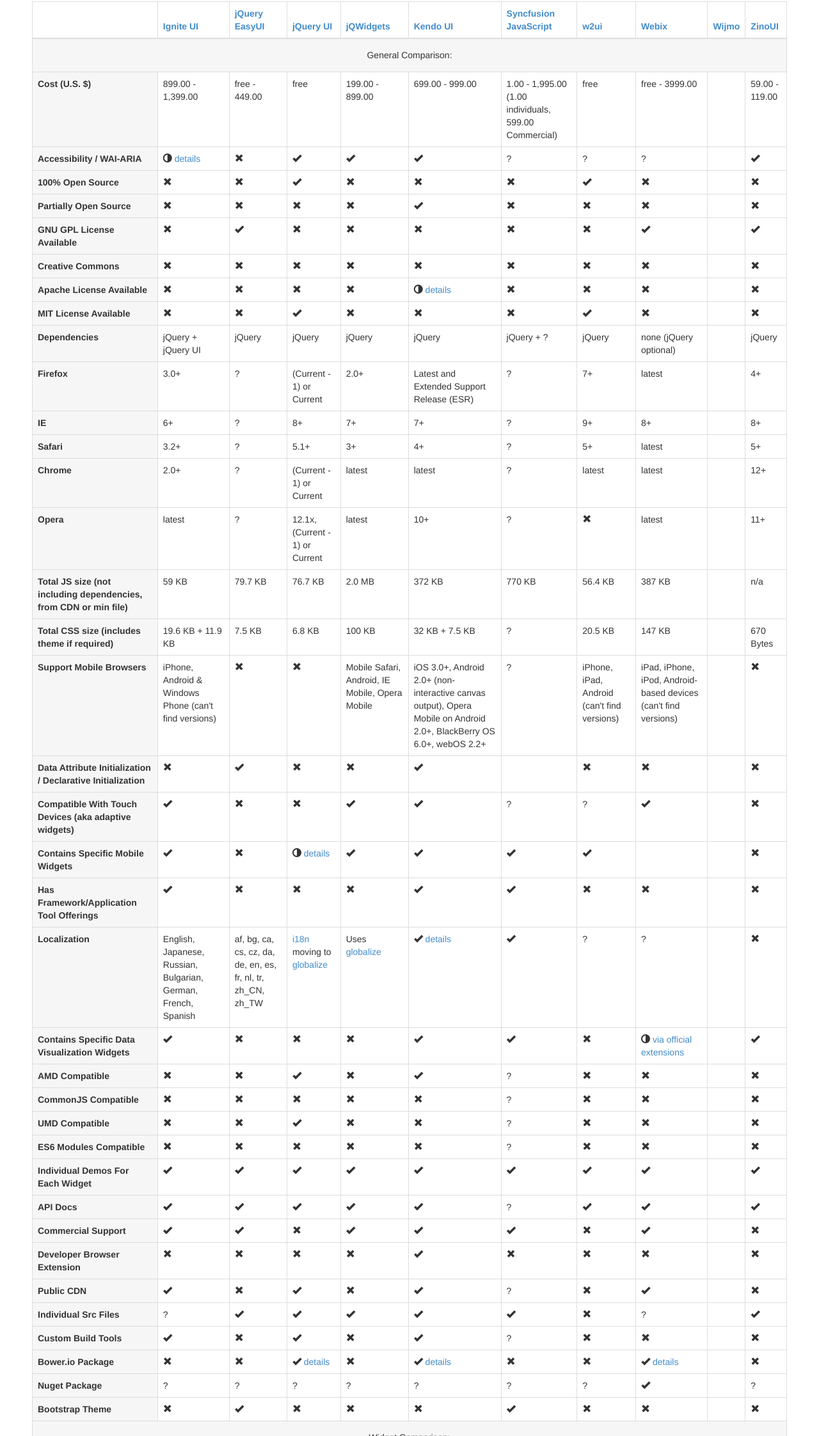
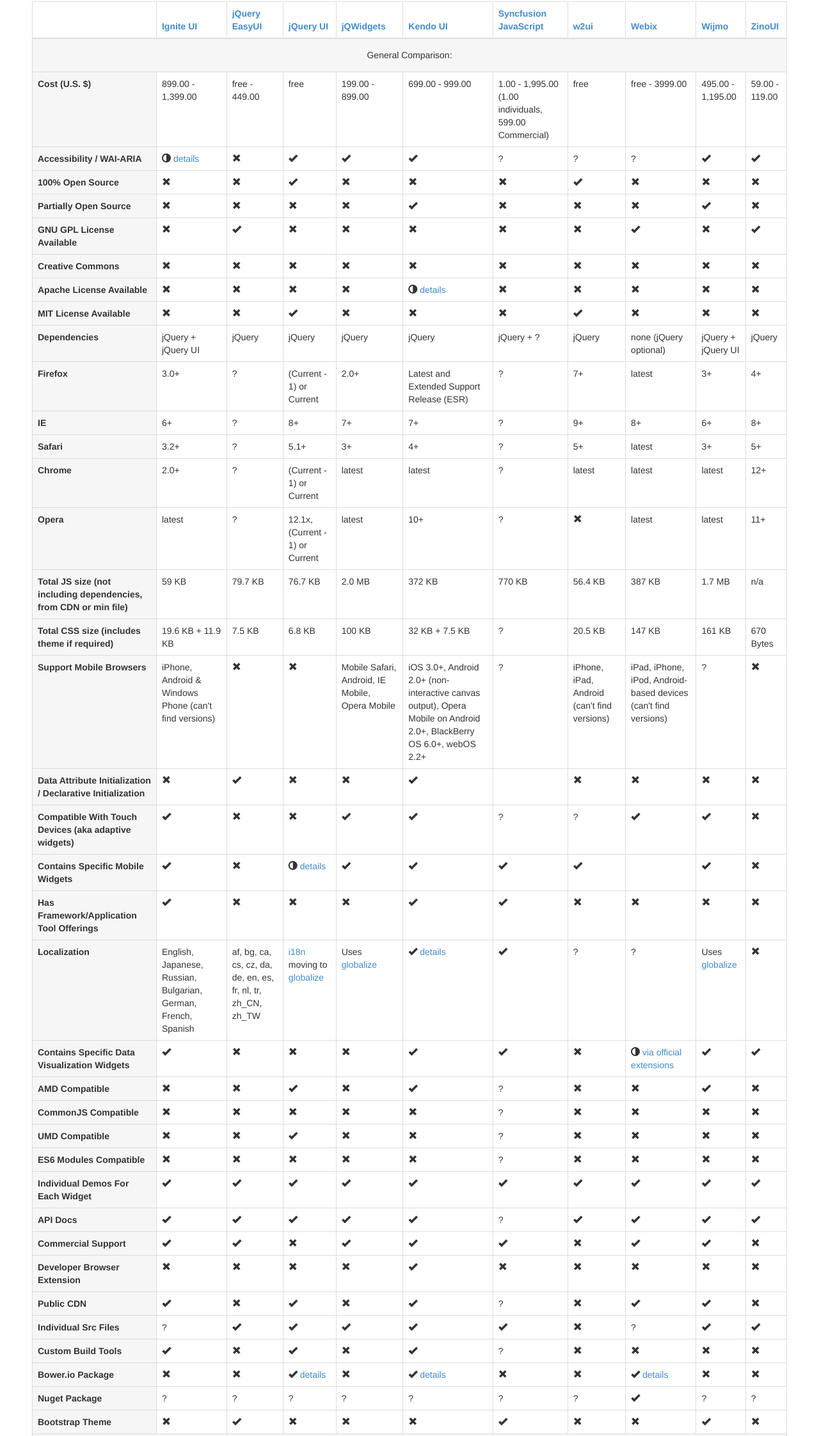
Before and after one commit to codylindley/jqueryuiwidgets.com, a website: page index.html in a window 1280 px wide. Shown: the part 83-2328 px from the top of the page at 64% size. Drawn offline with Linux system fonts and the light colour scheme.

Commit message:
Adding Wijmo

```diff
--- a/index.html
+++ b/index.html
@@ -62,7 +62,7 @@
             <td>1.00 - 1,995.00 (1.00 individuals, 599.00 Commercial)</td>
             <td>free</td>
             <td>free - 3999.00</td>
-            <td></td>
+            <td>495.00 - 1,195.00</td>
             <td>59.00 - 119.00</td>
         </tr>
         <tr>
@@ -75,7 +75,7 @@
             <td>?</td>
             <td>?</td>
             <td>?</td>
-            <td></td>
+            <td><span class="glyphicon glyphicon-ok"></span></td>
             <td><span class="glyphicon glyphicon-ok"></span></td>
         </tr>
         <tr>
@@ -88,7 +88,7 @@
             <td><span class="glyphicon glyphicon-remove"></span></td>
             <td><span class="glyphicon glyphicon-ok"></span></td>
             <td><span class="glyphicon glyphicon-remove"></span></td>
-            <td></td>
+            <td><span class="glyphicon glyphicon-remove"></span></td>
             <td><span class="glyphicon glyphicon-remove"></span></td>
         </tr>
         <tr>
@@ -101,7 +101,7 @@
             <td><span class="glyphicon glyphicon-remove"></span></td>
             <td><span class="glyphicon glyphicon-remove"></span></td>
             <td><span class="glyphicon glyphicon-remove"></span></td>
-            <td></td>
+            <td><span class="glyphicon glyphicon-ok"></span></td>
             <td><span class="glyphicon glyphicon-remove"></span></td>
         </tr>
         <tr>
@@ -114,7 +114,7 @@
             <td><span class="glyphicon glyphicon-remove"></span></td>
             <td><span class="glyphicon glyphicon-remove"></span></td>
             <td><span class="glyphicon glyphicon-ok"></span></td>
-            <td></td>
+            <td><span class="glyphicon glyphicon-remove"></span></td>
             <td><span class="glyphicon glyphicon-ok"></span></td>
         </tr>
         <tr>
@@ -127,7 +127,7 @@
             <td><span class="glyphicon glyphicon-remove"></span></td>
             <td><span class="glyphicon glyphicon-remove"></span></td>
             <td><span class="glyphicon glyphicon-remove"></span></td>
-            <td></td>
+            <td><span class="glyphicon glyphicon-remove"></span></td>
             <td><span class="glyphicon glyphicon-remove"></span></td>
         </tr>
         <tr>
@@ -140,7 +140,7 @@
             <td><span class="glyphicon glyphicon-remove"></span></td>
             <td><span class="glyphicon glyphicon-remove"></span></td>
             <td><span class="glyphicon glyphicon-remove"></span></td>
-            <td></td>
+            <td><span class="glyphicon glyphicon-remove"></span></td>
             <td><span class="glyphicon glyphicon-remove"></span></td>
         </tr>
         <tr>
@@ -153,7 +153,7 @@
             <td><span class="glyphicon glyphicon-remove"></span></td>
             <td><span class="glyphicon glyphicon-ok"></span></td>
             <td><span class="glyphicon glyphicon-remove"></span></td>
-            <td></td>
+            <td><span class="glyphicon glyphicon-remove"></span></td>
             <td><span class="glyphicon glyphicon-remove"></span></td>
         </tr>
         <tr>
@@ -166,7 +166,7 @@
             <td>jQuery + ?</td>
             <td>jQuery</td>
             <td>none (jQuery optional)</td>
-            <td></td>
+            <td>jQuery + jQuery UI</td>
             <td>jQuery</td>
         </tr>
         <tr>
@@ -179,7 +179,7 @@
             <td>?</td>
             <td>7+</td>
             <td>latest</td>
-            <td></td>
+            <td>3+</td>
             <td>4+</td>
         </tr>
         <tr>
@@ -192,7 +192,7 @@
             <td>?</td>
             <td>9+</td>
             <td>8+</td>
-            <td></td>
+            <td>6+</td>
             <td>8+</td>
         </tr>
         <tr>
@@ -205,7 +205,7 @@
             <td>?</td>
             <td>5+</td>
             <td>latest</td>
-            <td></td>
+            <td>3+</td>
             <td>5+</td>
         </tr>
         <tr>
@@ -218,7 +218,7 @@
             <td>?</td>
             <td>latest</td>
             <td>latest</td>
-            <td></td>
+            <td>latest</td>
             <td>12+</td>
         </tr>
         <tr>
@@ -231,7 +231,7 @@
             <td>?</td>
             <td><span class="glyphicon glyphicon-remove"></span></td>
             <td>latest</td>
-            <td></td>
+            <td>latest</td>
             <td>11+</td>
         </tr>
         <tr>
@@ -244,7 +244,7 @@
             <td>770 KB</td>
             <td>56.4 KB</td>
             <td>387 KB</td>
-            <td></td>
+            <td>1.7 MB</td>
             <td>n/a</td>
         </tr>
         <tr>
@@ -257,7 +257,7 @@
             <td>?</td>
             <td>20.5 KB</td>
             <td>147 KB</td>
-            <td></td>
+            <td>161 KB</td>
             <td>670 Bytes</td>
         </tr>
         <tr>
@@ -270,7 +270,7 @@
             <td>?</td>
             <td>iPhone, iPad, Android (can't find versions)</td>
             <td>iPad, iPhone, iPod, Android-based devices (can't find versions)</td>
-            <td></td>
+            <td>?</td>
             <td><span class="glyphicon glyphicon-remove"></span></td>
         </tr>
         <tr>
@@ -283,7 +283,7 @@
             <td></td>
             <td><span class="glyphicon glyphicon-remove"></span></td>
             <td><span class="glyphicon glyphicon-remove"></span></td>
-            <td></td>
+            <td><span class="glyphicon glyphicon-remove"></td>
             <td><span class="glyphicon glyphicon-remove"></span></td>
         </tr>
         <tr>
@@ -296,7 +296,7 @@
             <td>?</td>
             <td>?</td>
             <td><span class="glyphicon glyphicon-ok"></span></td>
-            <td></td>
+            <td><span class="glyphicon glyphicon-ok"></td>
             <td><span class="glyphicon glyphicon-remove"></span></td>
         </tr>
         <tr>
@@ -309,7 +309,7 @@
             <td><span class="glyphicon glyphicon-ok"></span></td>
             <td><span class="glyphicon glyphicon-ok"></span></td>
             <td></td>
-            <td></td>
+            <td><span class="glyphicon glyphicon-ok"></td>
             <td><span class="glyphicon glyphicon-remove"></span></td>
         </tr>
         <tr>
@@ -322,7 +322,7 @@
             <td><span class="glyphicon glyphicon-ok"></span></td>
             <td><span class="glyphicon glyphicon-remove"></span></td>
             <td><span class="glyphicon glyphicon-remove"></span></td>
-            <td></td>
+            <td><span class="glyphicon glyphicon-remove"></td>
             <td><span class="glyphicon glyphicon-remove"></span></td>
         </tr>
         <tr>
@@ -330,12 +330,12 @@
             <td>English, Japanese, Russian, Bulgarian, German, French, Spanish</td>
             <td>af, bg, ca, cs, cz, da, de, en, es, fr, nl, tr, zh_CN, zh_TW</td>
             <td><a href="https://github.com/jquery/jquery-ui/tree/master/ui/i18n">i18n</a> moving to <a href="https://github.com/jquery/globalize">globalize</a></td>
-            <td>Uses <a href="https://github.com/jquery/globalize">globalize</td>
+            <td>Uses <a href="https://github.com/jquery/globalize">globalize</a></td>
             <td><span class="glyphicon glyphicon-ok"></span> <a href="https://github.com/telerik/kendo-ui-core/tree/master/src/cultures">details</a></td>
             <td><span class="glyphicon glyphicon-ok"></span></td>
             <td>?</td>
             <td>?</td>
-            <td></td>
+            <td>Uses <a href="https://github.com/jquery/globalize">globalize</a></td>
             <td><span class="glyphicon glyphicon-remove"></span></td>
         </tr>
         <tr>
@@ -348,7 +348,7 @@
             <td><span class="glyphicon glyphicon-ok"></span></td>
             <td><span class="glyphicon glyphicon-remove"></span></td>
             <td><span class="glyphicon glyphicon-adjust"></span> <a href="http://docs.webix.com/desktop__extensions.html">via official extensions</a></td>
-            <td></td>
+            <td><span class="glyphicon glyphicon-ok"></span></td>
             <td><span class="glyphicon glyphicon-ok"></span></td>
         </tr>
          <tr>
@@ -361,7 +361,7 @@
             <td>?</td>
             <td><span class="glyphicon glyphicon-remove"></span></td>
             <td><span class="glyphicon glyphicon-remove"></span></td>
-            <td></td>
+            <td><span class="glyphicon glyphicon-ok"></span></td>
             <td><span class="glyphicon glyphicon-remove"></span></td>
         </tr>
         <tr>
@@ -374,7 +374,7 @@
             <td>?</td>
             <td><span class="glyphicon glyphicon-remove"></span></td>
             <td><span class="glyphicon glyphicon-remove"></span></td>
-            <td></td>
+            <td><span class="glyphicon glyphicon-remove"></span></td>
             <td><span class="glyphicon glyphicon-remove"></span></td>
         </tr>
         <tr>
@@ -387,7 +387,7 @@
             <td>?</td>
             <td><span class="glyphicon glyphicon-remove"></span></td>
             <td><span class="glyphicon glyphicon-remove"></span></td>
-            <td></td>
+            <td><span class="glyphicon glyphicon-remove"></span></td>
             <td><span class="glyphicon glyphicon-remove"></span></td>
         </tr>
         <tr>
@@ -400,7 +400,7 @@
             <td>?</td>
             <td><span class="glyphicon glyphicon-remove"></span></td>
             <td><span class="glyphicon glyphicon-remove"></span></td>
-            <td></td>
+            <td><span class="glyphicon glyphicon-remove"></span></td>
             <td><span class="glyphicon glyphicon-remove"></span></td>
         </tr>
         <tr>
@@ -413,7 +413,7 @@
             <td><span class="glyphicon glyphicon-ok"></span></td>
             <td><span class="glyphicon glyphicon-ok"></span></td>
             <td><span class="glyphicon glyphicon-ok"></span></td>
-            <td></td>
+            <td><span class="glyphicon glyphicon-ok"></span></td>
             <td><span class="glyphicon glyphicon-ok"></span></td>
         </tr>
         <tr>
@@ -426,7 +426,7 @@
             <td>?</td>
             <td><span class="glyphicon glyphicon-ok"></span></td>
             <td><span class="glyphicon glyphicon-ok"></span></td>
-            <td></td>
+            <td><span class="glyphicon glyphicon-ok"></span></td>
             <td><span class="glyphicon glyphicon-ok"></span></td>
         </tr>
         <tr>
@@ -439,7 +439,7 @@
             <td><span class="glyphicon glyphicon-ok"></span></td>
             <td><span class="glyphicon glyphicon-remove"></span></td>
             <td><span class="glyphicon glyphicon-ok"></span></td>
-            <td></td>
+            <td><span class="glyphicon glyphicon-ok"></span></td>
             <td><span class="glyphicon glyphicon-remove"></span></td>
         </tr>
         <tr>
@@ -452,7 +452,7 @@
             <td><span class="glyphicon glyphicon-remove"></span></td>
             <td><span class="glyphicon glyphicon-remove"></span></td>
             <td><span class="glyphicon glyphicon-remove"></span></td>
-            <td></td>
+            <td><span class="glyphicon glyphicon-remove"></span></td>
             <td><span class="glyphicon glyphicon-remove"></span></td>
         </tr>
         <tr>
@@ -465,7 +465,7 @@
             <td>?</td>
             <td><span class="glyphicon glyphicon-remove"></span></td>
             <td><span class="glyphicon glyphicon-ok"></span></td>
-            <td></td>
+            <td><span class="glyphicon glyphicon-ok"></span></td>
             <td><span class="glyphicon glyphicon-remove"></span></td>
         </tr>
         <tr>
@@ -478,7 +478,7 @@
             <td><span class="glyphicon glyphicon-ok"></span></td>
             <td><span class="glyphicon glyphicon-remove"></span></td>
             <td>?</td>
-            <td></td>
+            <td><span class="glyphicon glyphicon-ok"></span></td>
             <td><span class="glyphicon glyphicon-ok"></span></td>
         </tr>
         <tr>
@@ -491,7 +491,7 @@
             <td>?</td>
             <td><span class="glyphicon glyphicon-remove"></span></td>
             <td><span class="glyphicon glyphicon-remove"></span></td>
-            <td></td>
+            <td><span class="glyphicon glyphicon-remove"></span></td>
             <td><span class="glyphicon glyphicon-remove"></span></td>
         </tr>
         <tr>
@@ -504,7 +504,7 @@
             <td><span class="glyphicon glyphicon-remove"></span></td>
             <td><span class="glyphicon glyphicon-remove"></span></td>
             <td><span class="glyphicon glyphicon-ok"></span> <a href="https://github.com/webix-hub/tracker/blob/master/bower.json">details</a></td>
-            <td></td>
+            <td><span class="glyphicon glyphicon-remove"></span></td>
             <td><span class="glyphicon glyphicon-remove"></span></td>
         </tr>
         <tr>
@@ -517,7 +517,7 @@
             <td>?</td>
             <td>?</td>
             <td><span class="glyphicon glyphicon-ok"></span></td>
-            <td></td>
+            <td>?</td>
             <td>?</td>
         </tr>
         <tr>
@@ -530,7 +530,7 @@
             <td><span class="glyphicon glyphicon-ok"></span></td>
             <td><span class="glyphicon glyphicon-remove"></span></td>
             <td><span class="glyphicon glyphicon-remove"></span></td>
-            <td></td>
+            <td><span class="glyphicon glyphicon-ok"></span></td>
             <td><span class="glyphicon glyphicon-remove"></span></td>
         </tr>
         <tr>
```
